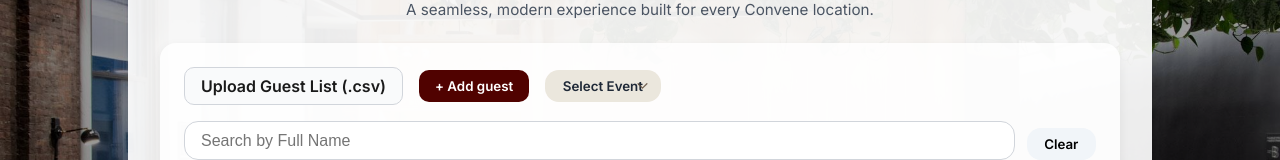
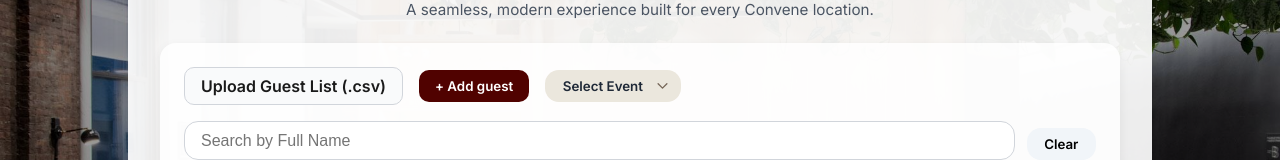
Before and after one commit to ogeylanioglu/check-in-app-bitbucket-preview, a React (Vite) app: page / in a window 1280 px wide. Shown: the part 224-384 px from the top of the page. Built offline with nearby package versions, Linux system fonts and the light colour scheme; the HTML template or start-up script is replaced by a standard one.

Commit message:
Update index.css

```diff
--- a/src/index.css
+++ b/src/index.css
@@ -210,7 +210,7 @@ button:hover {
 }
 
 .event-select {
-  padding: 0.5rem 1.1rem;
+  padding: 0.5rem 2.3rem 0.5rem 1.1rem;
   border: none;
   border-radius: 14px;
   background-color: #EBE7DD;
```
